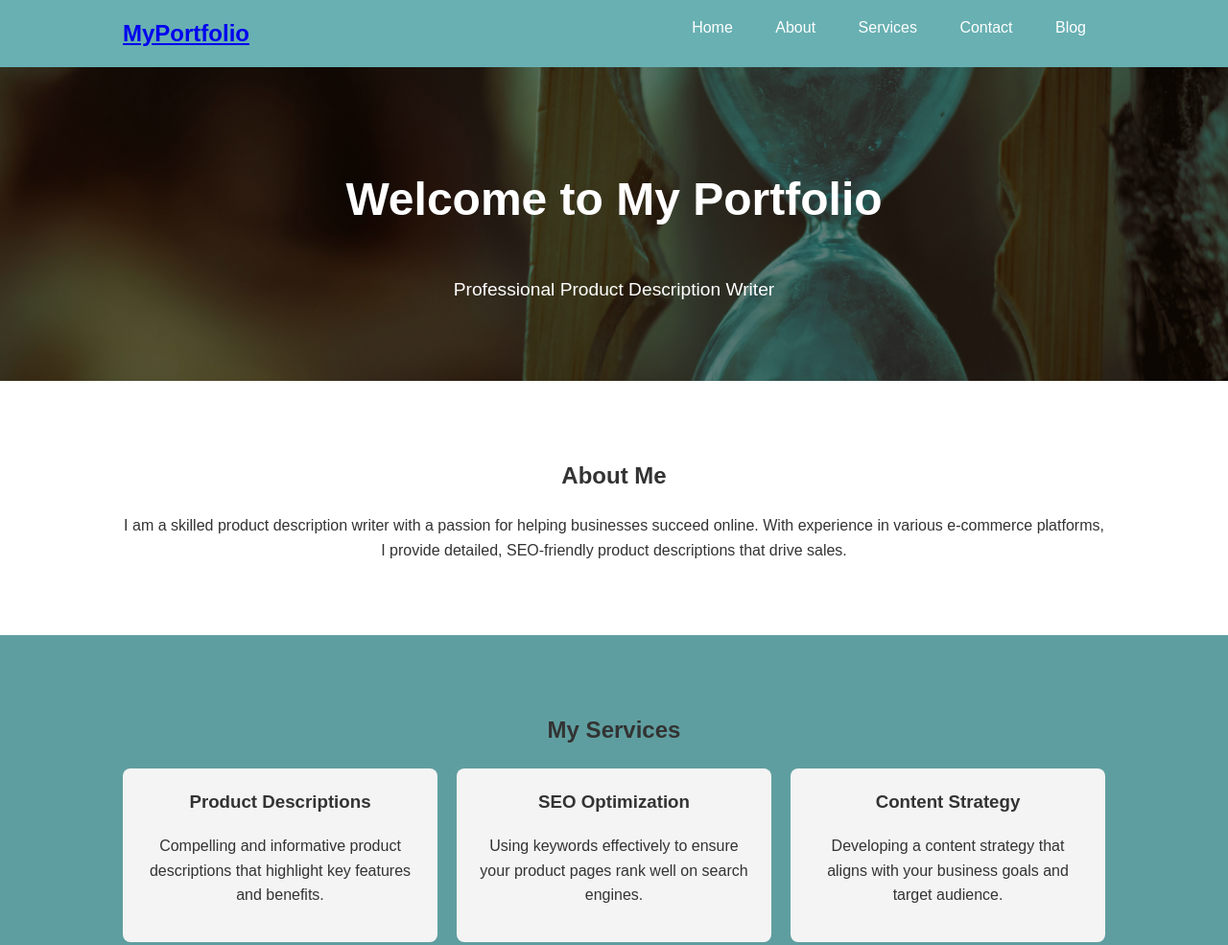
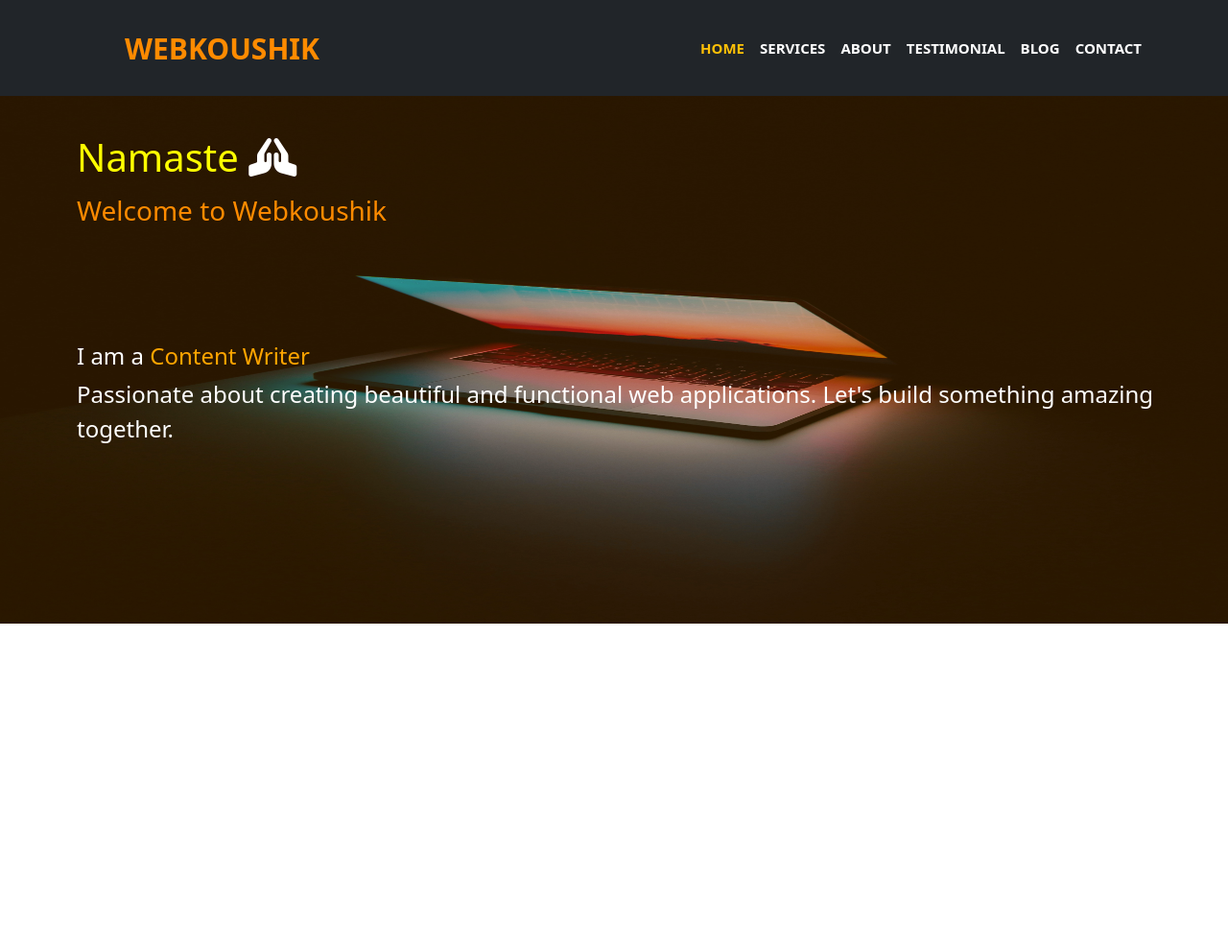
Before and after one commit to Webkoushik/portfolio, a plain HTML site: page index.html in a window 1280 px wide. Shown: the top 985 px of the page at 96% size. After the commit the page ends 800 px from the top, so only its background shows below. Drawn offline with nearby package versions, Linux system fonts and the light colour scheme.

Commit message:
Banner update

```diff
--- a/css/styles.css
+++ b/css/styles.css
@@ -1,169 +1,70 @@
-/* General Styles */
-body {
-  font-family: 'Arial', sans-serif;
-  line-height: 1.6;
-  margin: 0;
-  padding: 0;
-  box-sizing: border-box;
-  color: #333;
+
+/* Navbar Styles */
+.navbar{
+  height: 100px !important;
+}
+.navbar-nav .nav-item a {
+  color: white;
+  text-transform: uppercase;
+  font-size: 15px;
+  font-weight: 600;
+}
+.navbar-brand {
+  color: #ff8b00  !important;
+  font-weight: 600 !important;
+  font-size: 30px !important;
+  text-transform: uppercase !important;
 }
 
-.container {
-  width: 80%;
-  margin: auto;
+/* Banner-Section */
+.banner-container {
+  position: relative;
+  width: 100%;
+  height: 550px; /* Adjust height as needed */
   overflow: hidden;
+  margin-top: 100px; /* Add margin to push the banner below the navbar */
 }
 
-/* Navbar Styles */
-#navbar {
-  background: #68b0b2;
-  color: #fff;
-  padding: 1rem 0;
-  /* position: fixed; */
+.banner-img {
+  position: relative;
   width: 100%;
-  top: 0;
-  z-index: 1000;
+  height: 550px;
 }
 
-#navbar .logo {
-  float: left;
+.banner-img img {
+  width: 100%;
+  height: 550px;
+}
+
+.banner-text {
+  position: absolute;
+  z-index: 2;
+  bottom: 20px;
+  left: 80px;
+  top: 40px;
+  color: white;
+  font-size: 24px;
   margin: 0;
 }
-
-#navbar ul {
-  list-style: none;
-  padding: 0;
-  margin: 0;
-  float: right;
+.banner-text  h4 span{
+  color: #ff8b00;
+}
+.welcome-icon-top{
+  margin-bottom: 15px;
+}
+.welcome-text-top{
+  margin-bottom: 120px;
+  color: #ff8b00;
 }
 
-#navbar ul li {
-  display: inline;
-  padding: 0 20px;
+.banner-container::after {
+  content: "";
+  position: absolute;
+  top: 0;
+  left: 0;
+  width: 100%;
+  height: 100%;
+  background: rgb(136 74 0 / 30%);
+  /* background: rgba(0, 0, 0, 0.5); Adjust shadow opacity as needed */
+  z-index: 1;
 }
-
-#navbar ul li a {
-  color: #fff;
-  text-decoration: none;
-}
-
-#navbar ul li a:hover {
-  color: #13f4fb;
-}
-
-/* Section Styles */
-section {
-  padding: 60px 0;
-}
-
-#home {
-  background: linear-gradient(rgba(0, 0, 0, 0.5), rgba(0, 0, 0, 0.5)), url('../images/img-01.jpg') no-repeat center center/cover;
-  color: #fff;
-  text-align: center;
-  padding-top: 100px;
-}
-
-#home h2 {
-  font-size: 3rem;
-  margin-top: 0;
-}
-
-#home p {
-  font-size: 1.2rem;
-}
-
-/* About, Services, Contact, Blog Section */
-#about, #services, #contact, #blog {
-  text-align: center;
-}
-#services{
-  background: cadetblue;
-}
-
-.services-grid, .blog-grid {
-  display: grid;
-  grid-template-columns: repeat(3, 1fr);
-  gap: 20px;
-  margin-top: 20px;
-}
-
-.service, .blog-post {
-  background: #f4f4f4;
-  padding: 20px;
-  border-radius: 8px;
-}
-
-.service h3, .blog-post h3 {
-  margin-top: 0;
-}
-
-/* Footer Styles */
-#footer {
-  background: #333;
-  color: #fff;
-  text-align: center;
-  padding: 20px 0;
-}
-
-/* Button Styles */
-button {
-  background: #333;
-  color: #fff;
-  border: none;
-  padding: 10px 20px;
-  cursor: pointer;
-  border-radius: 5px;
-}
-
-button:hover {
-  background: #555;
-}
-
-/* Contact Form Styles */
-#contact-form {
-  display: flex;
-  flex-direction: column;
-  align-items: center;
-}
-
-#contact-form input, #contact-form textarea {
-  width: 80%;
-  margin: 10px 0;
-  padding: 10px;
-  border: 1px solid #ccc;
-  border-radius: 5px;
-}
-
-/* Animations */
-#home h2, #home p {
-  animation: fadeInDown 1.5s ease-out;
-}
-
-@keyframes fadeInDown {
-  0% {
-      opacity: 0;
-      transform: translateY(-20px);
-  }
-  100% {
-      opacity: 1;
-      transform: translateY(0);
-  }
-}
-
-/* Waterdrop Animation Styles */
-.waterdrop {
-  position: absolute;
-  border-radius: 50%;
-  transform: scale(0);
-  pointer-events: none;
-  z-index: 9999;
-  opacity: 0.5;
-  animation: ripple 0.6s linear;
-}
-
-@keyframes ripple {
-  to {
-      transform: scale(4);
-      opacity: 0;
-  }
-}
--- a/index.html
+++ b/index.html
@@ -1,106 +1,82 @@
 <!DOCTYPE html>
 <html lang="en">
+
 <head>
   <meta charset="UTF-8">
   <meta name="viewport" content="width=device-width, initial-scale=1.0">
   <title>Professional Portfolio</title>
   <link rel="stylesheet" href="css/styles.css">
+  <link href="https://cdn.jsdelivr.net/npm/bootstrap@5.3.3/dist/css/bootstrap.min.css" rel="stylesheet">
+  <link rel="stylesheet" href="https://cdnjs.cloudflare.com/ajax/libs/font-awesome/6.5.2/css/all.min.css" integrity="sha512-SnH5WK+bZxgPHs44uWIX+LLJAJ9/2PkPKZ5QiAj6Ta86w+fsb2TkcmfRyVX3pBnMFcV7oQPJkl9QevSCWr3W6A==" crossorigin="anonymous" referrerpolicy="no-referrer" />
 
 </head>
+
 <body>
   <!-- Navbar -->
-    <nav id="navbar">
+  <nav class="navbar navbar-expand-lg bg-dark fixed-top">
     <div class="container">
-            <h1 class="logo"><a href="#home">MyPortfolio</a></h1>
-            <ul>
-                <li><a href="#home">Home</a></li>
-                <li><a href="#about">About</a></li>
-                <li><a href="#services">Services</a></li>
-                <li><a href="#contact">Contact</a></li>
-                <li><a href="blog.html">Blog</a></li>
+      <a class="navbar-brand ms-5" href="#">Webkoushik</a>
+      <button class="navbar-toggler" type="button" data-bs-toggle="collapse" data-bs-target="#navbarSupportedContent"
+        aria-controls="navbarSupportedContent" aria-expanded="false" aria-label="Toggle navigation">
+        <span class="navbar-toggler-icon text-white"></span>
+      </button>
+      <div class="float-end">
+        <div class="collapse navbar-collapse" id="navbarSupportedContent">
+          <ul class="navbar-nav me-auto mb-2 mb-lg-0 float-end">
+            <li class="nav-item">
+              <a class="nav-link active text-warning" aria-current="page" href="#">Home</a>
+            </li>
+            <li class="nav-item">
+              <a class="nav-link" href="#">Services</a>
+            </li>
+            <li class="nav-item">
+              <a class="nav-link " href="#">About</a>
+            </li>
+            <li class="nav-item">
+              <a class="nav-link " href="#">Testimonial</a>
+            </li>
+            <li class="nav-item">
+              <a class="nav-link " href="#">Blog</a>
+            </li>
+            <li class="nav-item">
+              <a class="nav-link " href="#">Contact</a>
+            </li>
           </ul>
+        </div>
+      </div>
     </div>
   </nav>
 
-    <!-- Home Section -->
-    <section id="home">
-        <div class="container">
-            <h2>Welcome to My Portfolio</h2>
-            <p>Professional Product Description Writer</p>
+
+  <!-- Banner Sections -->
+  <div class="banner-container ">
+    <div class="banner-img banner-slideshow">
+      <img src="images/img-03.jpg" alt="Banner Image" >
     </div>
-    </section>
-
-    <!-- About Section -->
-    <section id="about">
-        <div class="container">
-            <h2>About Me</h2>
-            <p>I am a skilled product description writer with a passion for helping businesses succeed online. With experience in various e-commerce platforms, I provide detailed, SEO-friendly product descriptions that drive sales.</p>
-        </div>
-    </section>
-
-    <!-- Services Section -->
-    <section id="services">
-        <div class="container">
-            <h2>My Services</h2>
-            <div class="services-grid">
-                <div class="service">
-                    <h3>Product Descriptions</h3>
-                    <p>Compelling and informative product descriptions that highlight key features and benefits.</p>
-                </div>
-                <div class="service">
-                    <h3>SEO Optimization</h3>
-                    <p>Using keywords effectively to ensure your product pages rank well on search engines.</p>
-                </div>
-                <div class="service">
-                    <h3>Content Strategy</h3>
-                    <p>Developing a content strategy that aligns with your business goals and target audience.</p>
+    <div class="banner-text">
+      <h1 class="text-white welcome-icon-top">
+        <span id="banner-span">Hello <i class="fa-solid fa-handshake"></i></span>
+      </h1>
+      <h3 class=" welcome-text-top" >Welcome to Webkoushik</h3>
+      <h4 id="banner-heading">I am a <span ></span></h4>
+      <p>Passionate about creating beautiful and functional web applications. Let's build something amazing together.
+      </p>
     </div>
   </div>
-        </div>
-    </section>
 
-    <!-- Contact Section -->
-    <section id="contact">
-        <div class="container">
-            <h2>Contact Me</h2>
-            <form id="contact-form">
-                <input type="text" name="name" placeholder="Your Name" required>
-                <input type="email" name="email" placeholder="Your Email" required>
-                <textarea name="message" placeholder="Your Message" required></textarea>
-                <button type="submit">Send Message</button>
-            </form>
-        </div>
-    </section>
 
-    <!-- Blog Section -->
-    <section id="blog">
-        <div class="container">
-            <h2>My Blog</h2>
-            <div class="blog-grid">
-                <div class="blog-post">
-                    <h3>Post Title 1</h3>
-                    <p>Summary of the blog post...</p>
-                    <a href="#">Read More</a>
-                </div>
-                <div class="blog-post">
-                    <h3>Post Title 2</h3>
-                    <p>Summary of the blog post...</p>
-                    <a href="#">Read More</a>
-                </div>
-            </div>
-        </div>
-    </section>
 
-    <!-- Footer -->
-    <footer id="footer">
-        <div class="container">
-            <p>&copy; 2024 MyPortfolio. All rights reserved.</p>
-        </div>
-    </footer>
 
-    <!-- Waterdrop Animation Container -->
-    <div class="waterdrop"></div>
+
+
 
   <script src="js/scripts.js" defer></script>
+  <script src="https://cdn.jsdelivr.net/npm/bootstrap@5.3.3/dist/js/bootstrap.bundle.min.js"
+    integrity="sha384-YvpcrYf0tY3lHB60NNkmXc5s9fDVZLESaAA55NDzOxhy9GkcIdslK1eN7N6jIeHz"
+    crossorigin="anonymous"></script>
+  <script src="https://stackpath.bootstrapcdn.com/bootstrap/5.3.0/js/bootstrap.bundle.min.js"></script>
+
+
 </body>
+
 </html>
--- a/js/scripts.js
+++ b/js/scripts.js
@@ -1,24 +1,79 @@
-// Smooth Scrolling
-document.querySelectorAll('a[href^="#"]').forEach(anchor => {
-  anchor.addEventListener('click', function (e) {
-      e.preventDefault();
-      document.querySelector(this.getAttribute('href')).scrollIntoView({
-          behavior: 'smooth'
-      });
-  });
+document.addEventListener("DOMContentLoaded", function () {
+  const headings = ["Web Developer", "Content Writer", "SEO Specialist"];
+  const colors = ["gold", "yellow", "orange",  "goldenrod", ]; // Colors for disco effect
+  let index = 0;
+  let charIndex = 0;
+  let currentHeading = "";
+  let colorIndex = 0;
+
+  function typeHeading() {
+      const bannerHeading = document.getElementById("banner-heading");
+      const spanElement = bannerHeading.querySelector("span");
+      if (charIndex < headings[index].length) {
+          currentHeading += headings[index].charAt(charIndex);
+          spanElement.textContent = `${currentHeading}`;
+          charIndex++;
+          setTimeout(typeHeading, 100);
+      } else {
+          setTimeout(() => {
+              currentHeading = "";
+              charIndex = 0;
+              index = (index + 1) % headings.length;
+              typeHeading();
+          }, 1800); // Adjust delay before starting the next heading
+      }
+
+      // Change color to disco effect for span content
+      setTimeout(() => {
+          spanElement.style.transition = "color 0.9 ease"; // Smooth transition
+          spanElement.style.color = colors[colorIndex];
+          colorIndex = (colorIndex + 1) % colors.length; // Move to next color
+      }, 1500); // Change color every 0.5 second
+  }
+
+  typeHeading(); // Start the typing effect
 });
-console.log('Hello World')
 
-// Waterdrop Animation
-document.addEventListener('click', function (e) {
-  const waterdrop = document.createElement('div');
-  waterdrop.className = 'waterdrop';
-  document.body.appendChild(waterdrop);
 
-  waterdrop.style.left = `${e.clientX}px`;
-  waterdrop.style.top = `${e.clientY}px`;
 
-  waterdrop.addEventListener('animationend', function () {
-      document.body.removeChild(waterdrop);
-  });
+
+document.addEventListener("DOMContentLoaded", function () {
+  const spanContents = [
+      'Hello <i class="fa-solid fa-handshake text-white"></i>',
+      'Namaste <i class="fa-solid fa-hands-praying text-white"></i>',
+      'Namaskar <i class="fa-solid fa-hands-praying text-white"></i>'
+  ];
+  let index = 0;
+  let charIndex = 0;
+  let currentText = "";
+  let isTag = false;
+
+  function typeSpanContent() {
+      const spanElement = document.querySelector("#banner-span");
+      spanElement.style.color = "yellow"; // Set the color to green
+
+      if (charIndex < spanContents[index].length) {
+          if (spanContents[index][charIndex] === '<') isTag = true;
+          if (spanContents[index][charIndex] === '>') isTag = false;
+
+          currentText += spanContents[index][charIndex];
+          charIndex++;
+
+          if (isTag) {
+              typeSpanContent(); // Skip the delay if we are inside a tag
+          } else {
+              spanElement.innerHTML = `${currentText}`;
+              setTimeout(typeSpanContent, 100);
+          }
+      } else {
+          setTimeout(() => {
+              currentText = "";
+              charIndex = 0;
+              index = (index + 1) % spanContents.length;
+              typeSpanContent();
+          }, 1800); // Adjust delay before starting the next heading
+      }
+  }
+
+  typeSpanContent(); // Start the typing effect
 });
```
Also changed, not shown: images/img-03.jpg (added), images/img-04.jpg (added), images/img-05.jpg (added). Lines whose indentation alone changed are shown as unchanged.
